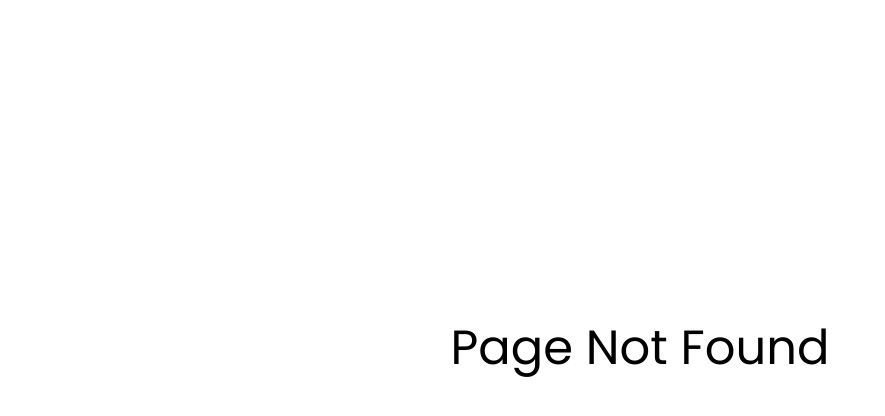
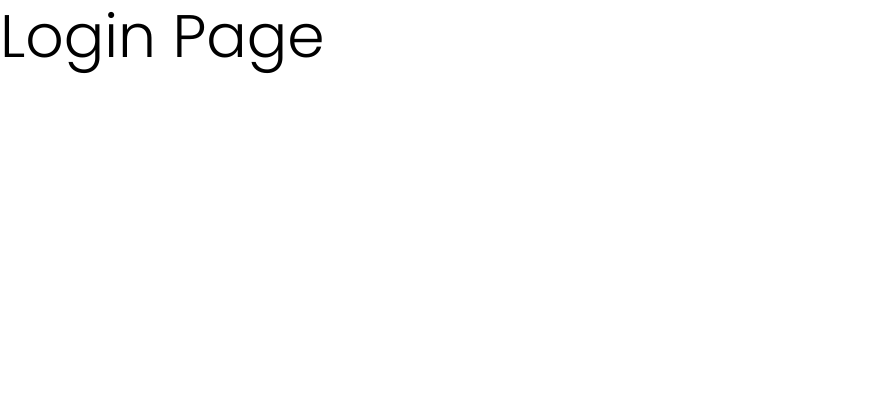
Before and after one commit to Rediet-Team/rediet-main, a React (Create React App) app: page / in a window 1280 px wide. Before the commit this address had no page. Shown: the top 416 px of the page, without its empty margins (0-885 px from the left). Built offline with nearby package versions, Linux system fonts and the light colour scheme.

Commit message:
Added Login Page

```diff
--- a/src/App.js
+++ b/src/App.js
@@ -13,9 +13,10 @@ import "@fontsource/poppins/500.css";
 import "@fontsource/poppins/700.css";
 
 // Pages
-import { Home, NotFound } from "pages";
+import { Login, Home, NotFound } from "pages";
 
 const Pages = [
+  { path: "/", Component: Login },
   { path: "/home", Component: Home },
   { path: "*", Component: NotFound },
 ];
--- /dev/null
+++ b/src/pages/Login/index.js
@@ -0,0 +1,8 @@
+import { Typography } from "@mui/material";
+import React from "react";
+
+const Login = () => {
+  return <Typography variant="h2">Login Page</Typography>;
+};
+
+export default Login;
--- a/src/pages/index.js
+++ b/src/pages/index.js
@@ -1,2 +1,3 @@
 export { default as Home } from "./Home";
+export { default as Login } from "./Login";
 export { default as NotFound } from "./NotFound";
```
